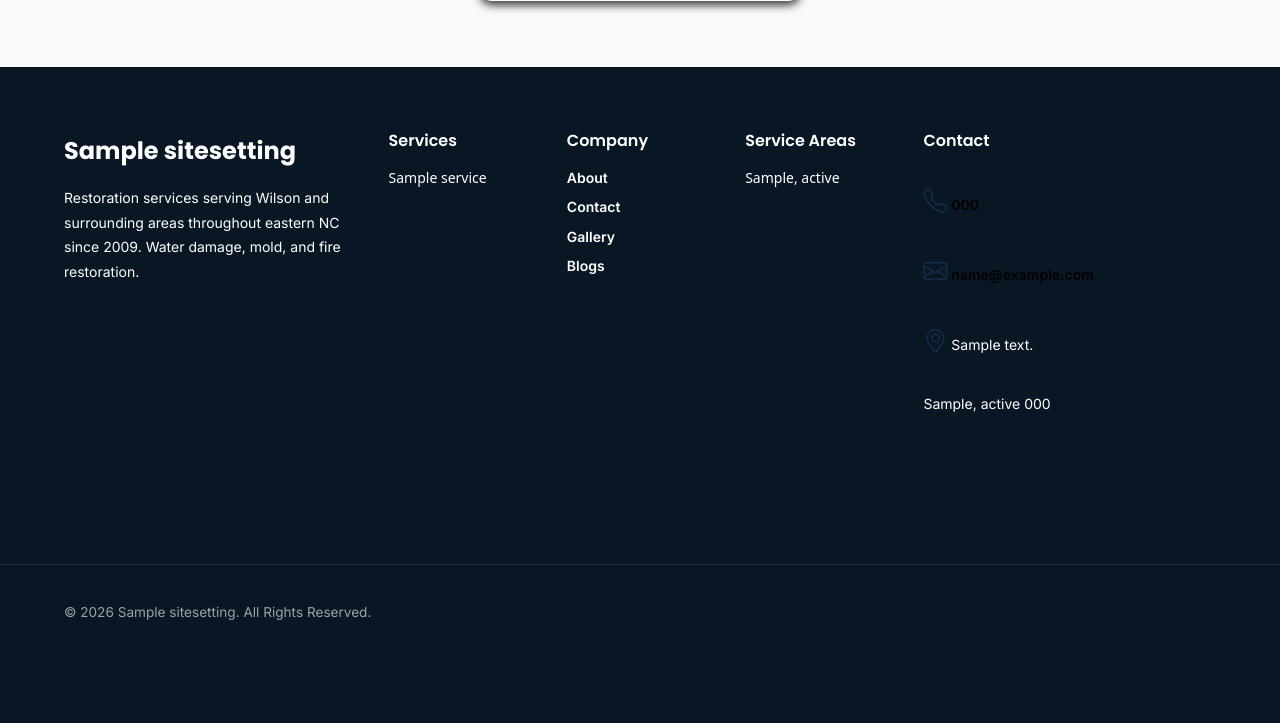
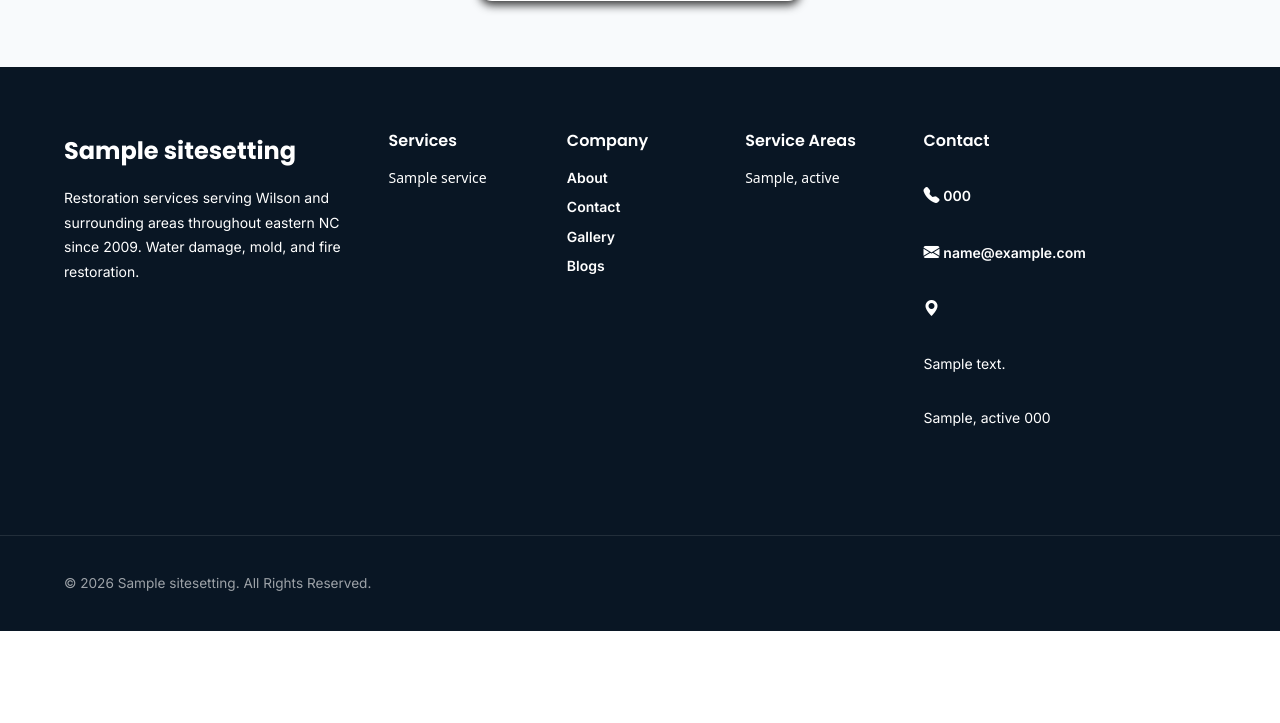
Before and after one commit to vanlandinghamanderson/Restoration-Company-Website, a Django app: page /about/ in a window 1280 px wide. Shown: the part 1971-2694 px from the top of the page. After the commit the page ends 2602 px from the top, so only its background shows below. Run offline with Django 5.2, Linux system fonts and the light colour scheme; tables that the repository leaves empty hold one stand-in row (values such as "Sample post"); grey boxes marked "Sample" are stand-in pictures.

Commit message:
Footer is in progress

```diff
--- a/static/core/css/styles.css
+++ b/static/core/css/styles.css
@@ -5,6 +5,7 @@
     --color-accent: #008FFF;
     --color-accent-dark: #0089f2;
     --color-danger: #c0392b;
+    --color-ink: #091624;
     --color-success: #2d8a4e;
     --color-surface: #f4f7fb;
     --color-muted: #5a6272;
@@ -874,16 +875,32 @@ section {
 
 /* ---------- FOOTER SECTION ---------- */
 .site-footer {
-    background-color: rgb(9 22 36);
-    color: white;
-    padding: 4rem 0;
+    background: var(--color-ink);
+    color: #fff;
+    padding-top: 4rem;
+}
+
+.footer-contact address {
+    display: flex;
+    flex-direction: column;
+    gap: .5rem;
+    margin-bottom: 1.25rem;
+}
+
+.footer-contact address i {
+    color: #fff;
+    font-size: 1rem;
+}
+
+.footer-contact address a {
+    color: #fff;
 }
 
 .footer_grid {
     display: grid;
     grid-template-columns: 2fr 1fr 1fr 1fr 2fr;
     gap: 2rem;
-    padding-bottom: 4rem;
+    padding-bottom: 3rem;
 }
 
 .footer-logo {
--- a/templates/core/base.html
+++ b/templates/core/base.html
@@ -98,24 +98,22 @@
                 <address>
                     {% if restoration_site_setting.phone_number %}
                         <p class="footer-phone">
-                            <i class="bi bi-telephone"></i>
+                            <i class="bi bi-telephone-fill"></i>
                             <a href="tel:{{ restoration_site_setting.phone_number }}">{{ restoration_site_setting.phone_number }}</a>
                         </p>
                     {% endif %}
                     {% if restoration_site_setting.email %}
                         <p class="footer-email">
-                            <i class="bi bi-envelope"></i>
+                            <i class="bi bi-envelope-fill"></i>
                             <a href="mailto:{{ restoration_site_setting.email }}">{{ restoration_site_setting.email }}</a>
                         </p>
                     {% endif %}
                     {% if restoration_site_setting.address %}
                         <p class="footer-address">
-                            <i class="bi bi-geo-alt"></i>
-                            {{ restoration_site_setting.address }}
+                            <i class="bi bi-geo-alt-fill"></i>
+                            <p>{{ restoration_site_setting.address }}</p>
                             {% if restoration_site_setting.city and restoration_site_setting.state and restoration_site_setting.zip_code %}
-                            </p>
-                            <p class="footer_city_to_zip">{{ restoration_site_setting.city }}, {{ restoration_site_setting.state }} {{ restoration_site_setting.zip_code }}</p>
-                            </p>
+                            <p>{{ restoration_site_setting.city }}, {{ restoration_site_setting.state }} {{ restoration_site_setting.zip_code }}</p>
                         {% endif %}
                         </p>
                     {% endif %}
```
